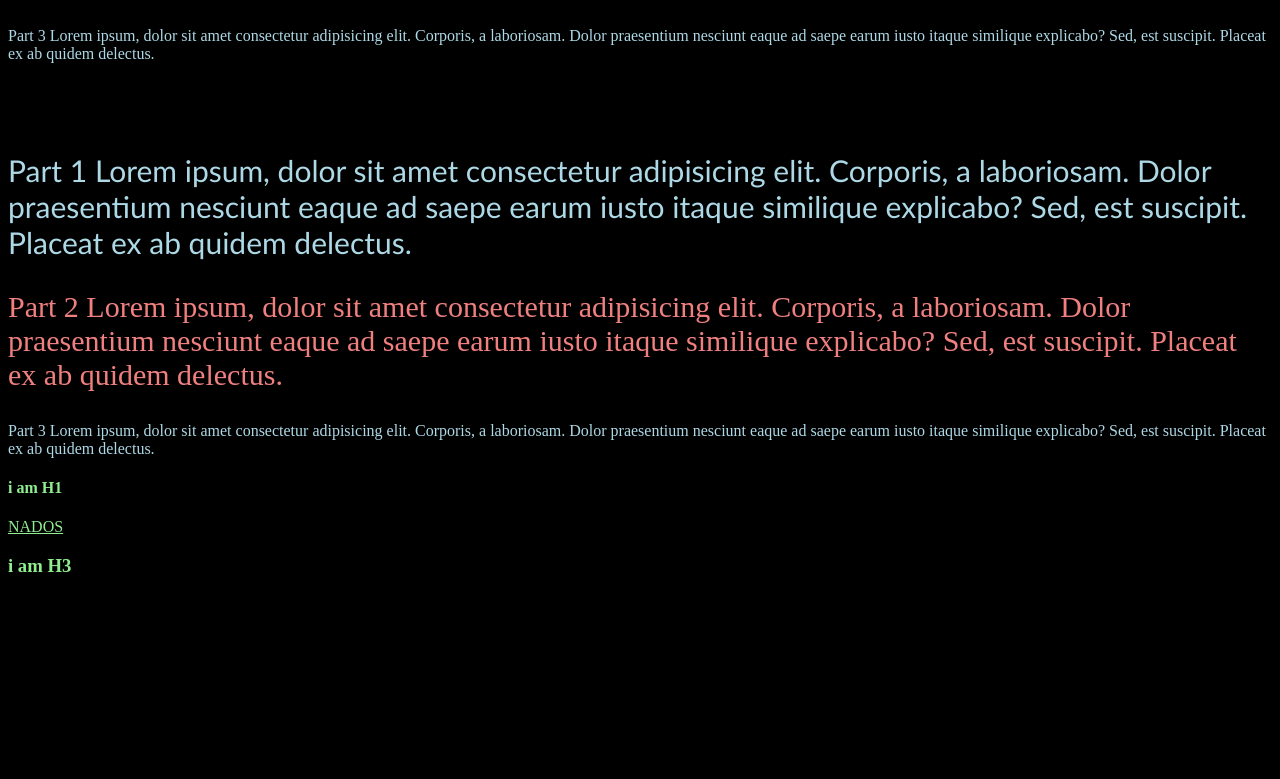
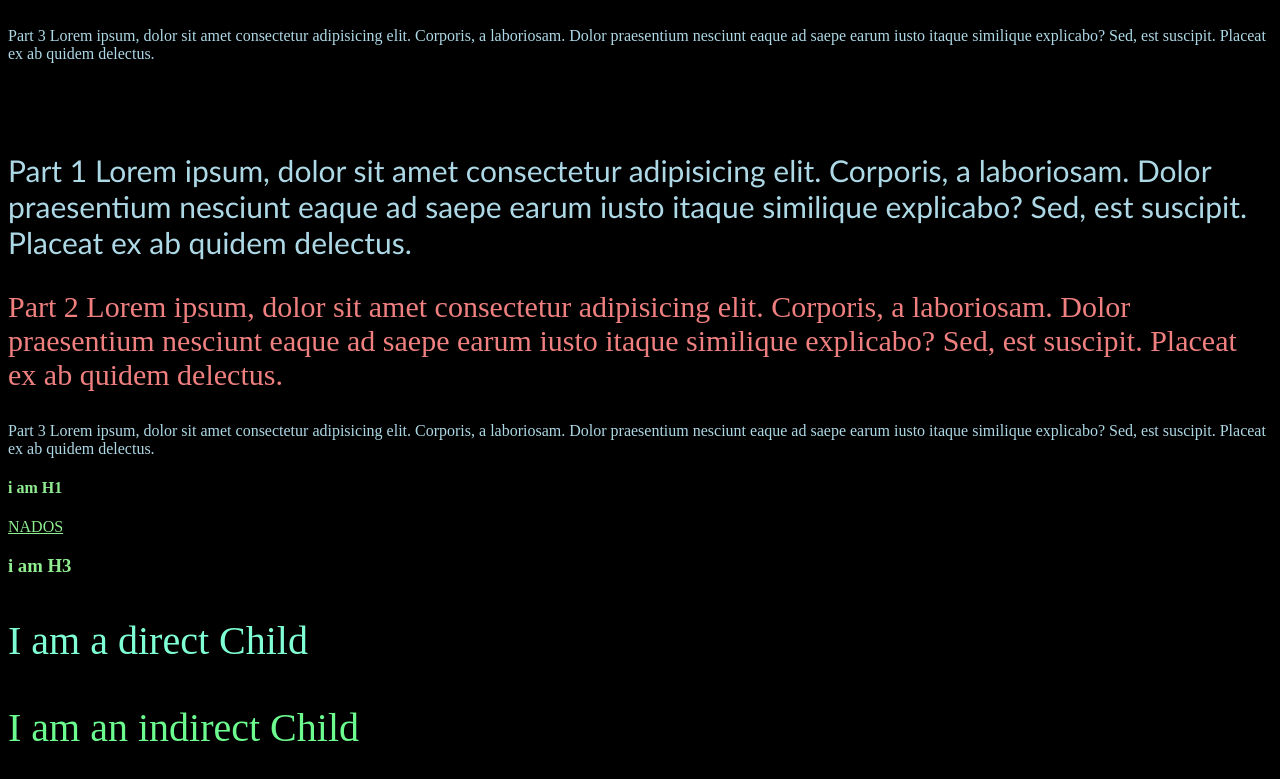
Before and after one commit to Kise07/learnMern07, a plain HTML site: page html/selectors.html in a window 1280 px wide. Shown: the part 851-1630 px from the top of the page. Before the commit the page ends 1446 px from the top, so only its background shows below. Drawn offline with Linux system fonts and the light colour scheme.

Commit message:
combinator selectors (Desc & Child)

```diff
--- a/html/selectors.html
+++ b/html/selectors.html
@@ -49,6 +49,17 @@
       a,
       h3 {
         color: lightgreen;
+      }
+
+      /* Combinators Selectors */
+      /* Descendent Selcetor */
+      div p span {
+          color: rgb(107, 251, 143);
+        }
+
+      /* Child Selector */
+      div>p>span {
+          color: aquamarine;
       }
     </style>
   </head>
@@ -124,5 +135,17 @@
     <a href="https://nados.io/feed">NADOS</a>
 
     <h3>i am H3</h3>
-  </body>
+
+    <!-- Combinators Selectors -->
+    <!-- Descendent selector -->
+
+    <div>
+        <p><span>I am a direct Child</span></p>
+    </div>
+
+    <div>
+        <span>
+            <p><span>I am an indirect Child</span></p>
+        </span>
+    </div>
 </html>
```
